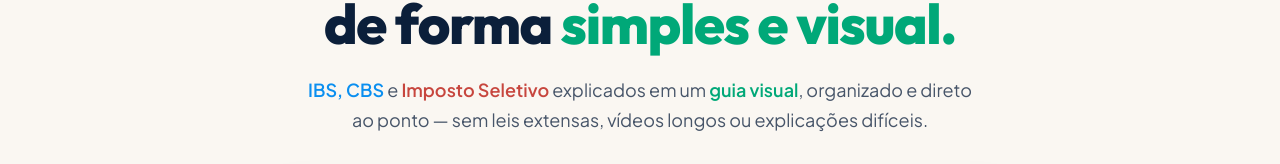
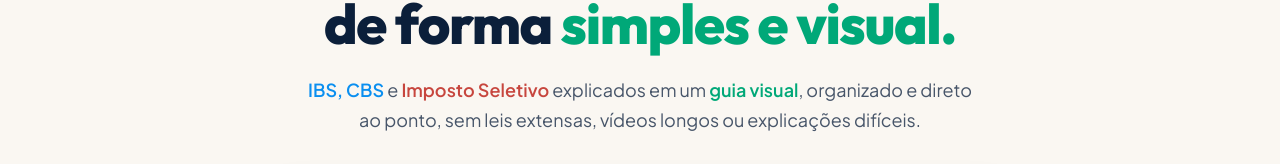
Before and after one commit to henriquecarreto/REFORMA-TRIBUTARIA, a React (Vite) app: page / in a window 1280 px wide. Shown: the part 225-389 px from the top of the page. Built offline with nearby package versions, Linux system fonts and the light colour scheme.

Commit message:
fix(copy): remove em-dash from hero subtitle and replace with smooth comma

```diff
--- a/src/components/HeroSection.tsx
+++ b/src/components/HeroSection.tsx
@@ -37,7 +37,7 @@ export const HeroSection: React.FC = () => {
 
         {/* 3. SUBTÍTULO */}
         <p className="text-base sm:text-lg text-[#475569] leading-relaxed mb-8 font-normal max-w-2xl text-center">
-          <span className="text-[#0A8FF0] font-semibold">IBS, CBS</span> e <span className="text-[#C7463E] font-semibold">Imposto Seletivo</span> explicados em um <span className="text-[#00A878] font-semibold">guia visual</span>, organizado e direto ao ponto — sem leis extensas, vídeos longos ou explicações difíceis.
+          <span className="text-[#0A8FF0] font-semibold">IBS, CBS</span> e <span className="text-[#C7463E] font-semibold">Imposto Seletivo</span> explicados em um <span className="text-[#00A878] font-semibold">guia visual</span>, organizado e direto ao ponto, sem leis extensas, vídeos longos ou explicações difíceis.
         </p>
 
         {/* 4. QUADRO ÚNICO DO MATERIAL COM MOSAICO 100% IDÊNTICO À FOTO DE REFERÊNCIA */}
```
